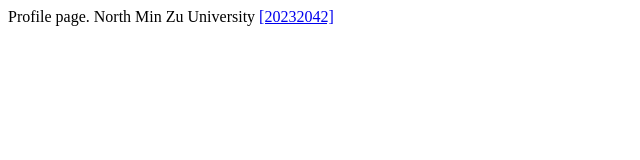
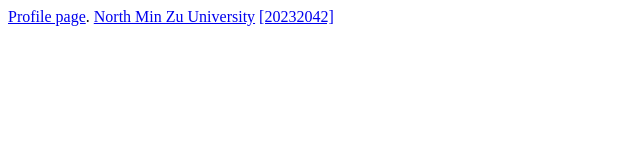
Before and after one commit to zcyyds1110/lab03, a plain HTML site: page index.html in a window 1280 px wide. Shown: the whole page, without its empty margins (0-640 px from the left). Drawn offline with Linux system fonts and the light colour scheme.

Commit message:
fix mistake

```diff
--- a/index.html
+++ b/index.html
@@ -1,3 +1,3 @@
-<a herf="./profile.html">Profile page</a>.
-<a herf="./uni.html">North Min Zu University</a>
+<a href="./profile.html">Profile page</a>.
+<a href="./uni.html">North Min Zu University</a>
 <a href="./[20232040].html">[20232042]</a>
```
